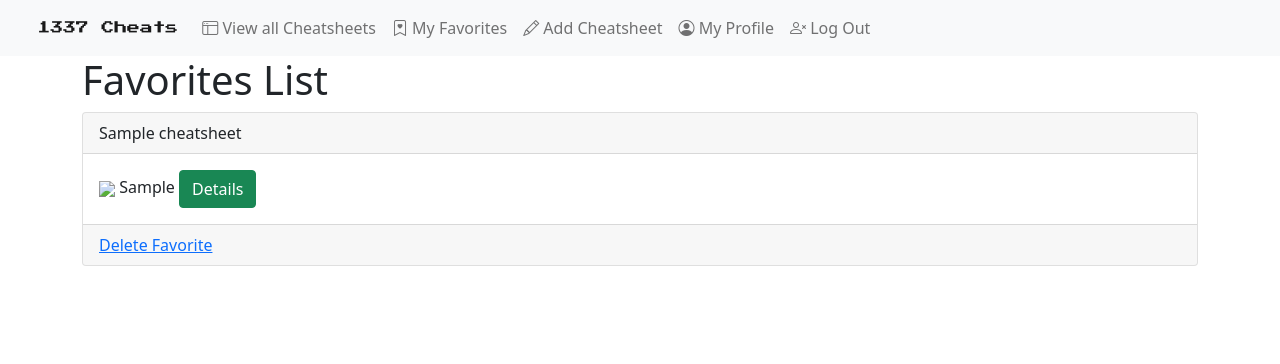
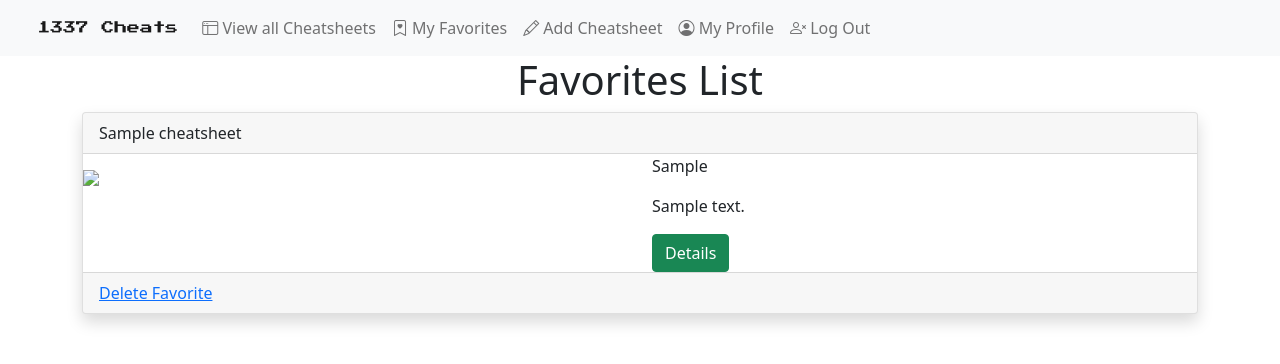
Before and after one commit to allenaxie/1337-cheats, a Django app: template main_app/templates/main_app/favorite_list.html in a window 1280 px wide. Shown: the top 364 px of the page. Run offline with Django 3.2, Linux system fonts and the light colour scheme; the template is opened without the code that fills it: values that come from a table or form of the project are taken from there, others are empty; a user stored in the database is signed in; tables that the repository leaves empty hold one stand-in row (values such as "Sample post").

Commit message:
Update positioning and formatting on favorites page and create cheatsheet page

```diff
--- /dev/null
+++ b/main_app/static/css/main_app/favorite_list.css
@@ -0,0 +1,13 @@
+.card-image {
+    max-width: 15rem;
+    margin-top: 1rem;
+
+}
+
+.card {
+    margin-bottom: 2rem;
+}
+
+h1{
+    text-align: center;
+}
--- a/main_app/templates/main_app/favorite_list.html
+++ b/main_app/templates/main_app/favorite_list.html
@@ -1,6 +1,17 @@
 {% extends 'base.html' %}
 {% block content %}
+{% load static %}
 
+<!DOCTYPE html>
+<html lang="en">
+<head>
+    <meta charset="UTF-8">
+    <meta http-equiv="X-UA-Compatible" content="IE=edge">
+    <meta name="viewport" content="width=device-width, initial-scale=1.0">
+    <link rel="stylesheet" type="text/css" href="{% static 'css/main_app/favorite_list.css' %}">
+    <title>Document</title>
+</head>
+<body>
 
     <h1>Favorites List</h1>
     <!-- Look through Favorites object -->
@@ -11,27 +22,35 @@
             <!-- if cheatsheet.title == favorite.cheatsheet -->
             {% for cheatsheet in cheatsheets %}
                 {% if favorite.cheatsheet.title == cheatsheet.title %}
-                <div class="card">
-                    <div class="card-header">
-                        <span> {{ cheatsheet.title }}</span>
-                    </div>
-                    <div class="card-body">
+                <div class="card shadow">
+                    <div class="card-header"><span class="card-title">{{ cheatsheet.title }}</span></div>
+                    <div class="card-content">
+                        <div id="photo_topic_container" class="row">
+                            <div class="col">
                                 {% for photo in photos %}
                                     {% if photo.cheatsheet.id == cheatsheet.id %}
                                         <img class="card-image img-fluid" src="{{photo.url}}"> </img>
                                     {% endif %}
                                 {% endfor %}
-                        {{cheatsheet.topic}}
+                            </div>
+                            <div class="col-sm-6">
+                                <p> {{ cheatsheet.topic }}</p>
+                                <p> {{ cheatsheet.description }} </p>
                                 <a class="btn btn-success" href="{% url 'cheatsheets_detail' cheatsheet.id %}">Details</a>
+                            </div>
+                        </div>
                     </div>
                     <div class="card-footer">
                         <a href="{% url 'favorites_delete' favorite.id %}">Delete Favorite</a>
                     </div>
                 </div>
+
                 {% endif %}
             {% endfor %}
         {% endif %}
     {% endfor %}
+</body>
+</html>
 
 
 {% endblock %}
```
Also changed, not shown: main_app/static/css/cheatsheets/index.css (+8 -0 lines), main_app/static/css/main_app/cheatsheet_form.css (+13 -0 lines), main_app/templates/cheatsheets/index.html (+3 -4 lines), main_app/templates/main_app/cheatsheet_form.html (+5 -3 lines). Lines whose indentation alone changed are shown as unchanged.
